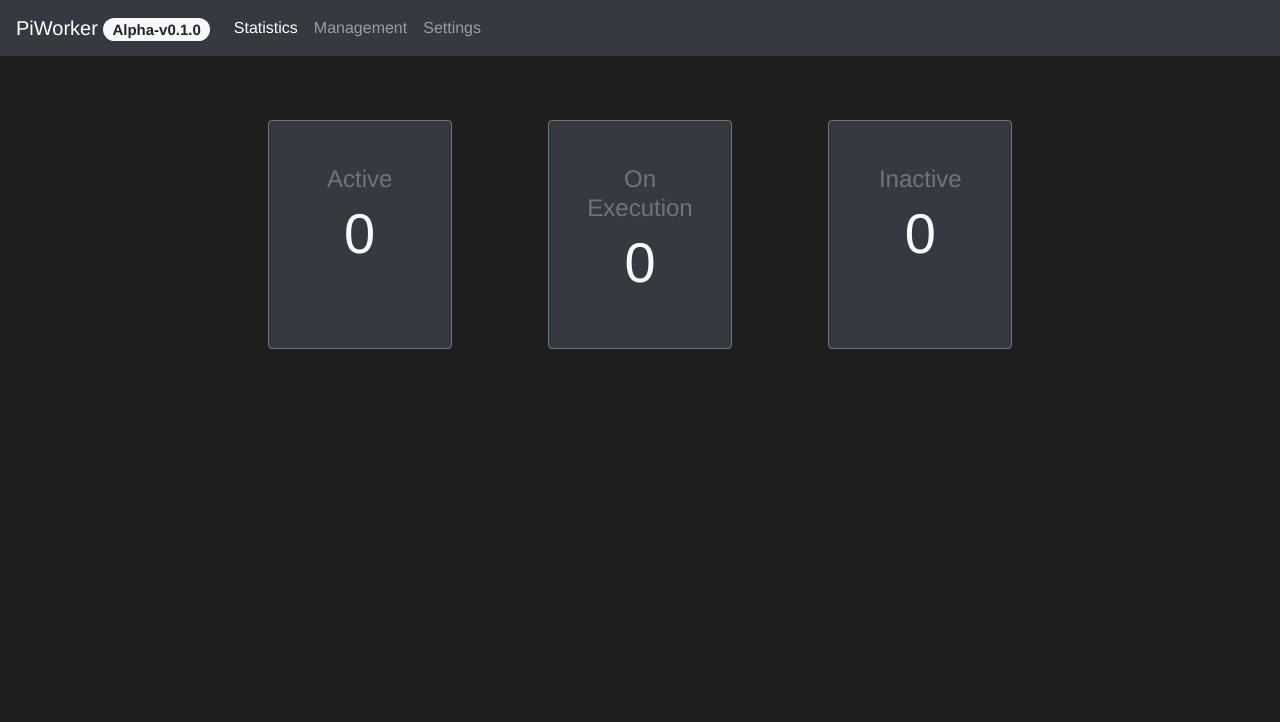
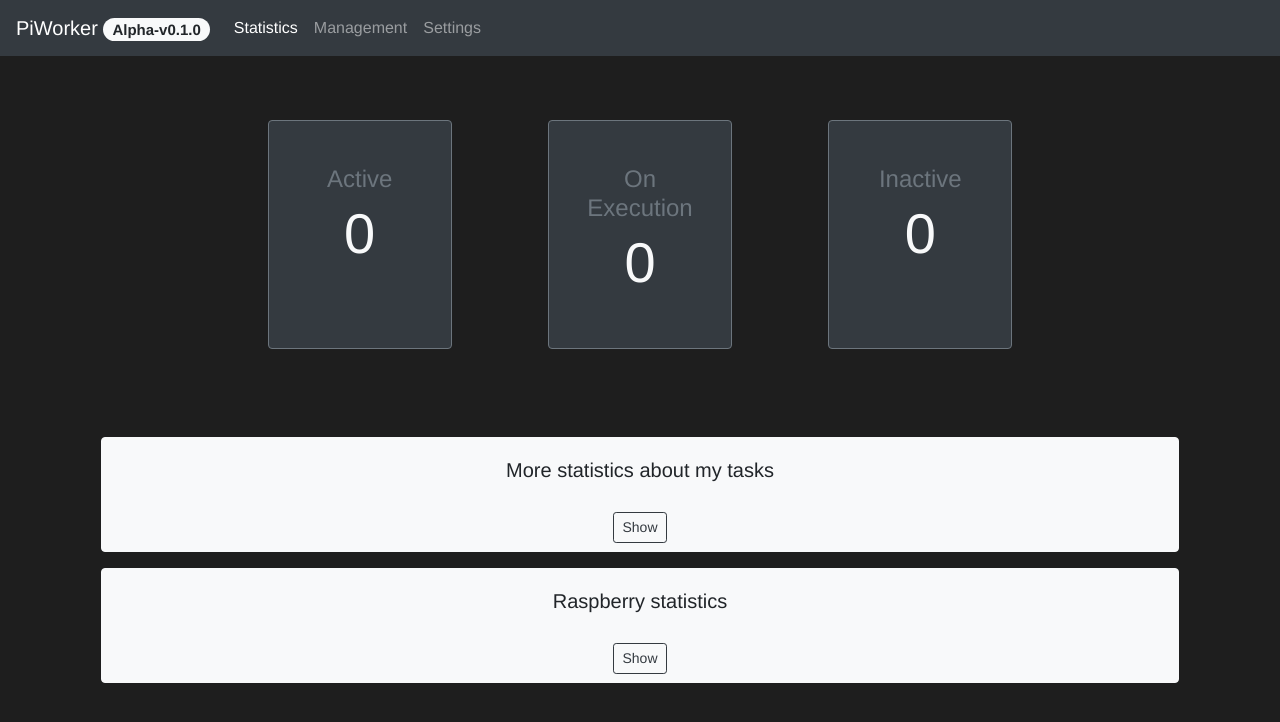
Before and after one commit to Pegasus8/piworker, a Vue app in the folder webui/frontend/: page /statistics in a window 1280 px wide. Shown: the top 722 px of the page. Built offline with nearby package versions, Linux system fonts and the light colour scheme.

Commit message:
Added Panels component on statistics view

```diff
--- a/webui/frontend/src/views/Statistics.vue
+++ b/webui/frontend/src/views/Statistics.vue
@@ -1,12 +1,18 @@
 <template>
+  <div>
     <app-boxes></app-boxes>
+    <app-panels></app-panels>
+  </div>
 </template>
 
 <script>
 import Boxes from '../components/statistics/Boxes.vue'
+import Panels from '../components/statistics/Panels.vue'
+
 export default {
   components: {
-    appBoxes: Boxes
+    appBoxes: Boxes,
+    appPanels: Panels
   }
 }
 </script>
```
